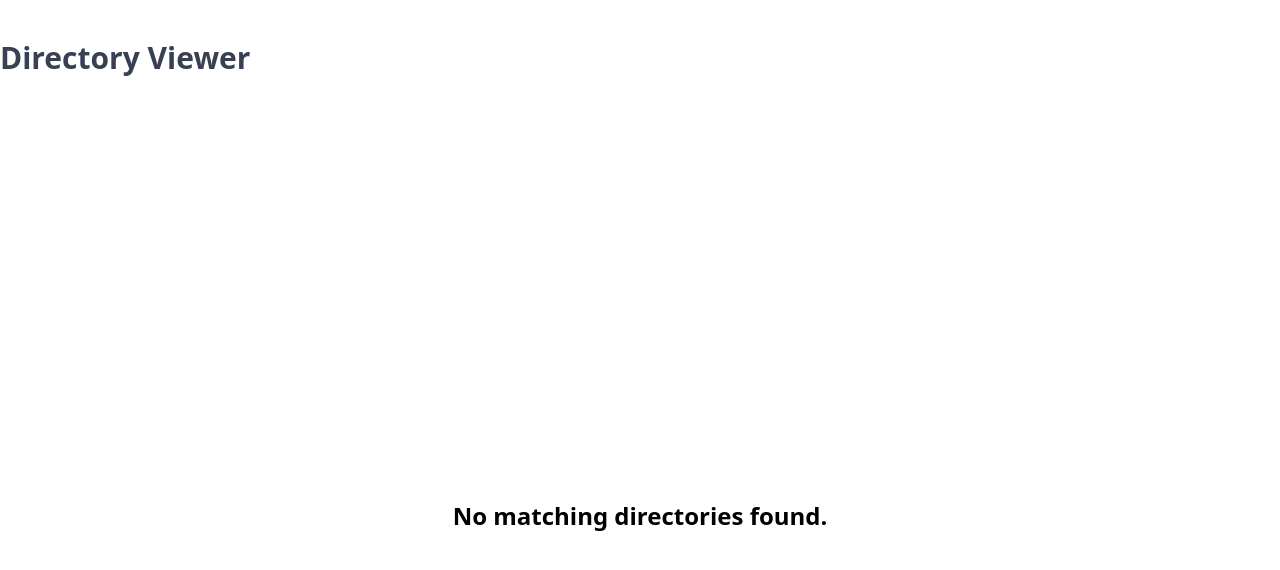
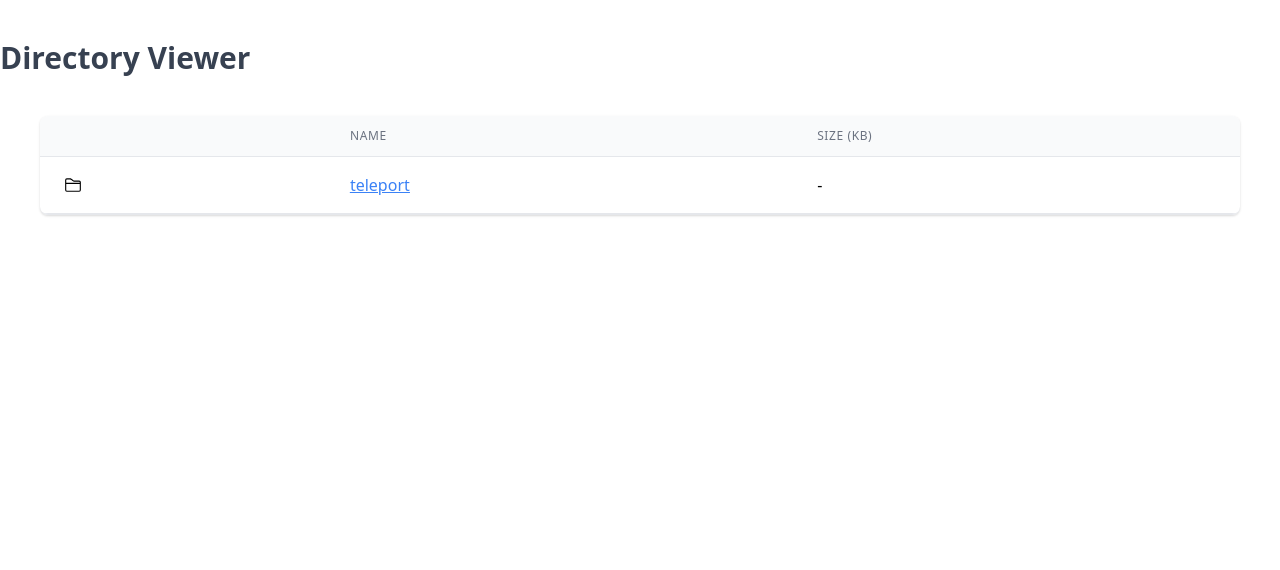
Before and after one commit to deliaconstantino/directory-viewer, a React (Create React App) app: page / in a window 1280 px wide. Before the commit this address led to /directory. Shown: the top 570 px of the page. Built offline with nearby package versions, Linux system fonts and the light colour scheme.

Commit message:
move data finding functionality into Page component

```diff
--- a/src/App.js
+++ b/src/App.js
@@ -1,24 +1,14 @@
-import DataFinder from "./components/DataFinder.js";
-import {
-  BrowserRouter as Router,
-  Switch,
-  Route,
-  Redirect,
-} from "react-router-dom";
+import Page from "./pages/Page.js";
+import { BrowserRouter as Router, Route } from "react-router-dom";
 
 function App() {
   return (
     <div className="container mx-auto m-10">
       <h1 className="font-bold text-3xl text-gray-700">Directory Viewer</h1>
       <Router>
-        <Switch>
-          <Route path="/directory">
-            <DataFinder />
-          </Route>
-          <Route path="/">
-            <Redirect to="/directory" />
-          </Route>
-        </Switch>
+        <Route path="/">
+          <Page />
+        </Route>
       </Router>
     </div>
   );
--- a/src/components/DataFinder.js
+++ /dev/null
@@ -1,37 +0,0 @@
-import { useEffect, useState } from "react";
-import { searchDirectory } from "../lib/searchDirectory.js";
-import { useLocation } from "react-router-dom";
-import Page from "../pages/Page.js";
-
-function DataFinder() {
-  const [data, setData] = useState(null);
-  const [errorMessage, setErrorMessage] = useState(false);
-  let location = useLocation();
-  let filteredUrl = location.pathname.split("/").filter(Boolean);
-
-  useEffect(() => {
-    const searchReturn = searchDirectory(filteredUrl);
-    if (searchReturn) {
-      setData(searchReturn);
-      setErrorMessage(false);
-    } else {
-      setData(null);
-      setErrorMessage(true);
-    }
-  }, [filteredUrl]);
-
-  let tableData = [];
-  if (data && data.length) {
-    tableData = data;
-  } else {
-    tableData.push(data);
-  }
-
-  return (
-    <div>
-      <Page data={tableData} location={location} errorMessage={errorMessage} />
-    </div>
-  );
-}
-
-export default DataFinder;
--- a/src/components/table/TableRow.js
+++ b/src/components/table/TableRow.js
@@ -1,11 +1,10 @@
 import { Link } from "react-router-dom";
 
 function TableRow({ type, name, size, location }) {
-  console.log({ location });
-
   let nameValue;
   let imageSVG;
-  const urlValue = (location.pathname === "/") ? name : `${location.pathname}/${name}`;
+  const urlValue =
+    location.pathname === "/" ? name : `${location.pathname}/${name}`;
   if (type === "dir") {
     nameValue = (
       <div className="text-blue-500 underline">
--- a/src/pages/Page.js
+++ b/src/pages/Page.js
@@ -1,9 +1,35 @@
+import { useEffect, useState } from "react";
+import { searchDirectory } from "../lib/searchDirectory.js";
+import { useLocation } from "react-router-dom";
 import Table from "../components/table/Table.js";
 import BreadCrumbs from "../components/BreadCrumbs.js";
 import SearchBox from "../components/SearchBox.js";
 import NoMatchFound from "../components/NoMatchFound.js";
 
-function Page({ data, location, errorMessage }) {
+function Page() {
+  const [data, setData] = useState(null);
+  const [errorMessage, setErrorMessage] = useState(false);
+  const location = useLocation();
+  const pathParts = location.pathname.split("/").filter(Boolean);
+
+  useEffect(() => {
+    const searchReturn = searchDirectory(pathParts);
+    if (searchReturn) {
+      setData(searchReturn);
+      setErrorMessage(false);
+    } else {
+      setData(null);
+      setErrorMessage(true);
+    }
+  }, [pathParts]);
+
+  let tableData = [];
+  if (data && data.length) {
+    tableData = data;
+  } else {
+    tableData.push(data);
+  }
+
   return (
     <div className="m-10">
       <BreadCrumbs />
@@ -11,7 +37,7 @@
       {errorMessage ? (
         <NoMatchFound />
       ) : (
-        <Table data={data} location={location} />
+        <Table data={tableData} location={location} />
       )}
     </div>
   );
```
